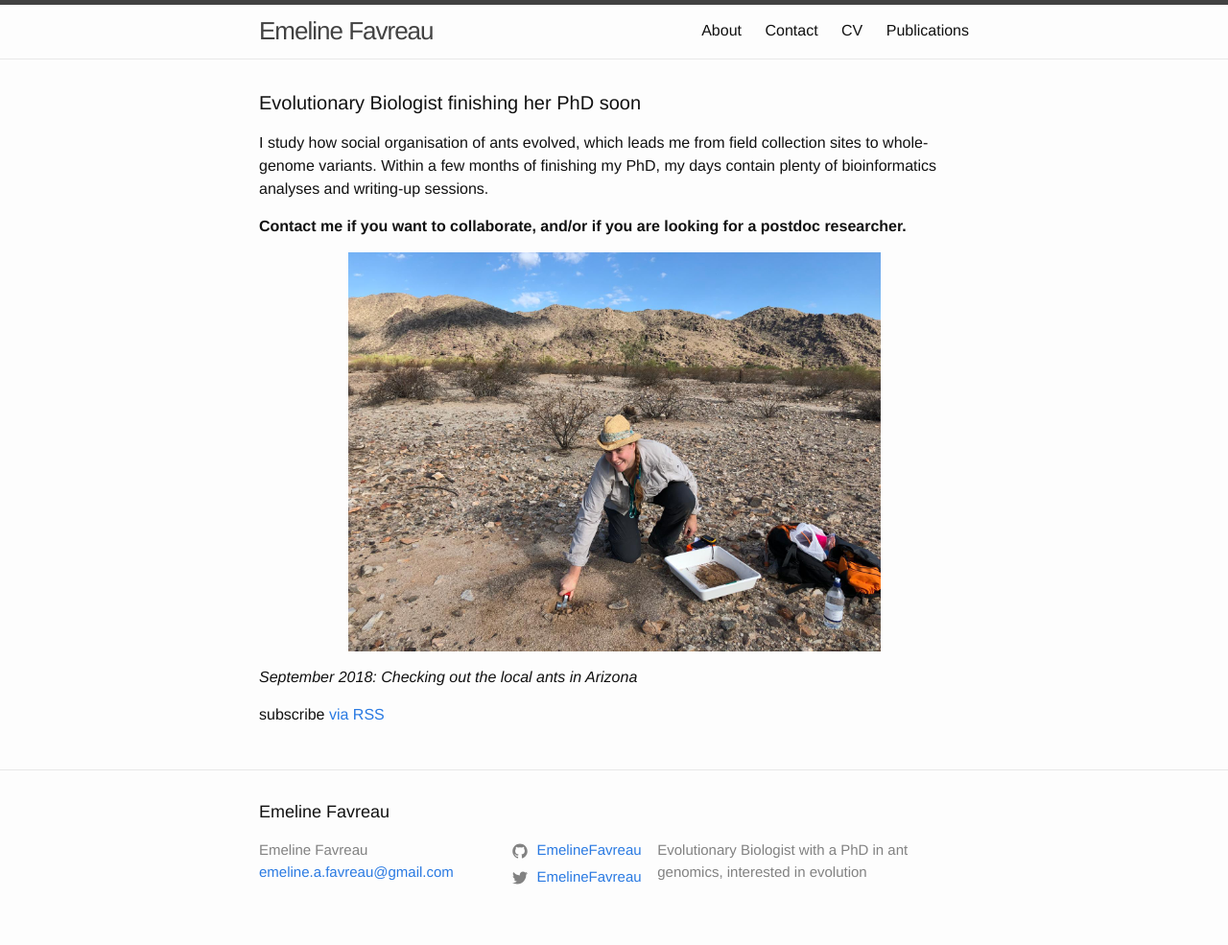
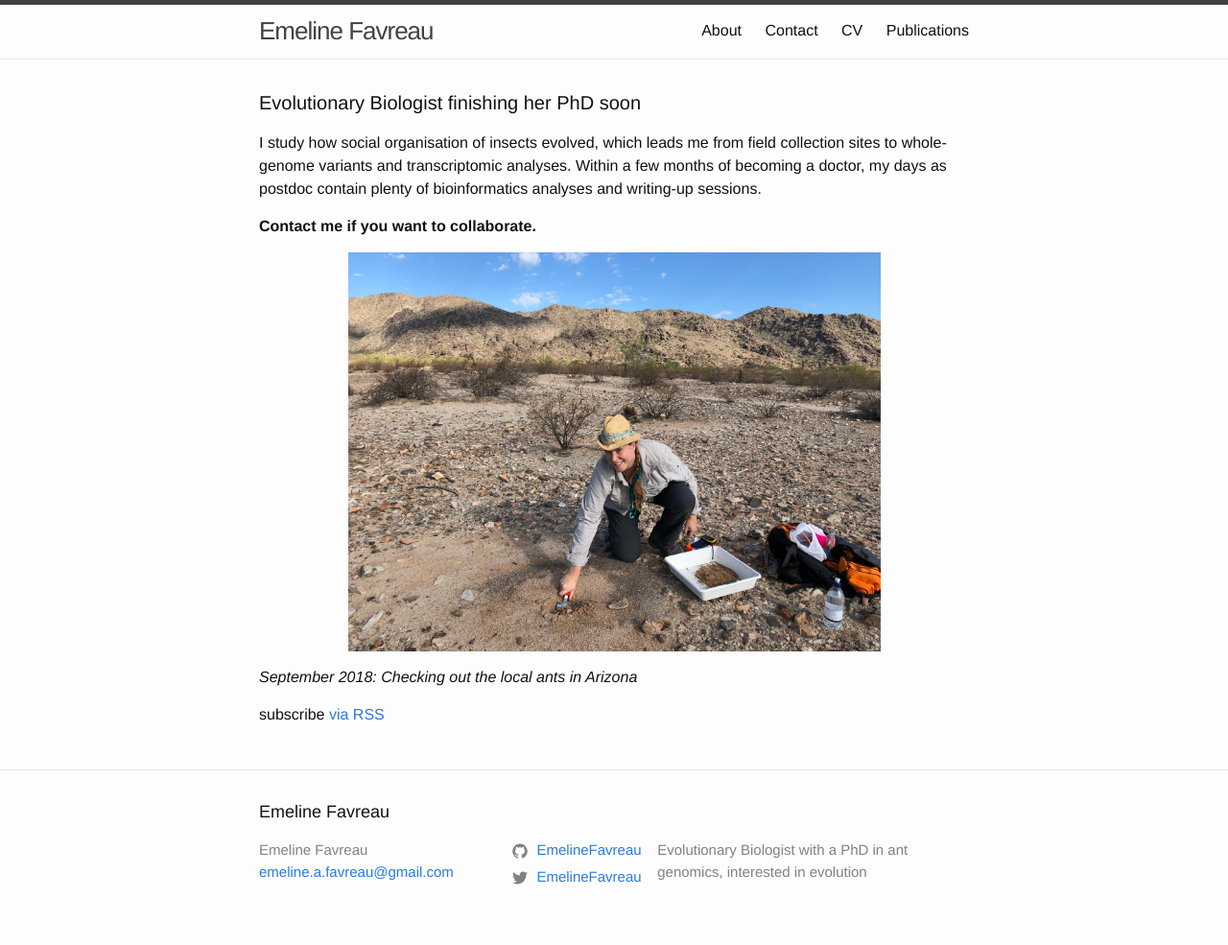
Before and after one commit to EmelineFavreau/EmelineFavreau.github.io, a Jekyll site: the page built from index.md, in a window 1280 px wide. Shown: the whole page at 96% size. Built offline with Jekyll 4.4.1, drawn with Linux system fonts in a browser that asks for light colours.

Commit message:
update job

```diff
--- a/index.md
+++ b/index.md
@@ -4,9 +4,9 @@
 # See: https://jekyllrb.com/docs/themes/#overriding-theme-defaults
 layout: home
 ---
-I study how social organisation of ants evolved, which leads me from field collection sites to whole-genome variants. Within a few months of finishing my PhD, my days contain plenty of bioinformatics analyses and writing-up sessions.
+I study how social organisation of insects evolved, which leads me from field collection sites to whole-genome variants and transcriptomic analyses. Within a few months of becoming a doctor, my days as postdoc contain plenty of bioinformatics analyses and writing-up sessions.
 
-**Contact me if you want to collaborate, and/or if you are looking for a postdoc researcher.**
+**Contact me if you want to collaborate.**
 
 
 ![sampling ants in Arizona desert](assets/2018-09-25-south-mountain-park-fieldwork.jpeg)
```
